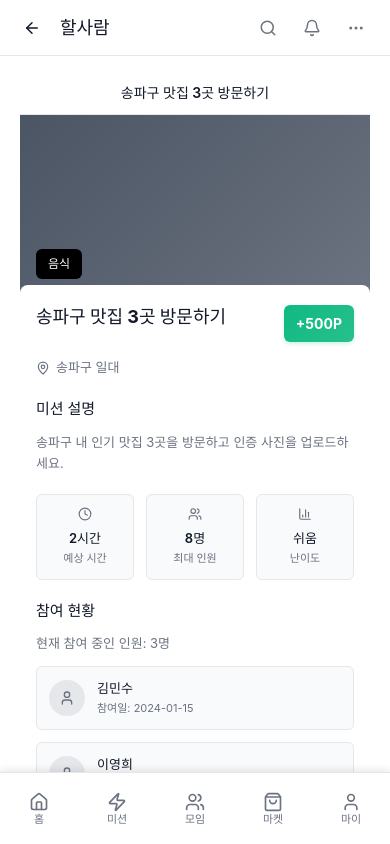
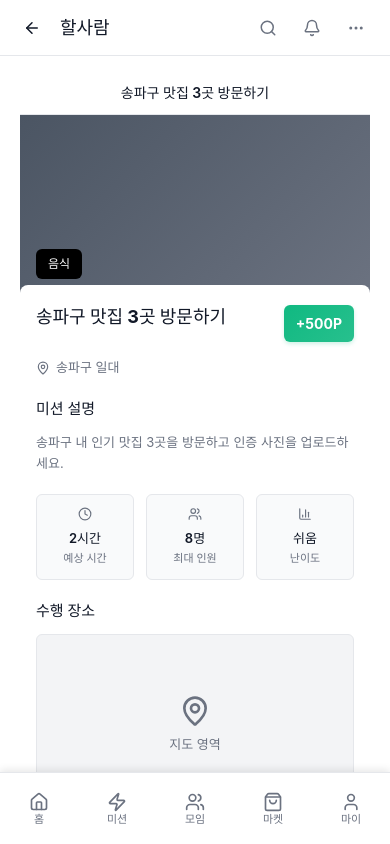
Before and after one commit to NIPA-AWS-Developer-2nd/client, a React (Vite) app: page /mission/1 in a window 390 px wide. Built offline with nearby package versions, Linux system fonts and the light colour scheme.

Commit message:
feat: Add MissionDetailPage component

```diff
--- a/src/pages/MissionDetailPage.tsx
+++ b/src/pages/MissionDetailPage.tsx
@@ -116,7 +116,7 @@ const MissionDetailPage: React.FC = () => {
 
     const handleJoinMission = () => {
         // 미션 참여 로직
-        console.log('미션 참여하기');
+        console.log('미션 시작하기');
     };
 
     const handleShare = () => {
@@ -193,26 +193,6 @@ const MissionDetailPage: React.FC = () => {
                         </InfoContent>
                     </InfoItem>
                 </InfoGrid>
-
-                <ParticipantsSection $isMobile={isMobile}>
-                    <SectionTitle $isMobile={isMobile}>참여 현황</SectionTitle>
-                    <ParticipantCount $isMobile={isMobile}>
-                        현재 참여 중인 인원: {missionData.currentParticipants}명
-                    </ParticipantCount>
-                    <ParticipantsList>
-                        {missionData.participants.map((participant) => (
-                            <ParticipantItem key={participant.id} $isMobile={isMobile}>
-                                <ParticipantAvatar $isMobile={isMobile}>
-                                    <User size={isMobile ? 16 : 18} />
-                                </ParticipantAvatar>
-                                <ParticipantInfo>
-                                    <ParticipantName $isMobile={isMobile}>{participant.name}</ParticipantName>
-                                    <JoinDate $isMobile={isMobile}>참여일: {participant.joinDate}</JoinDate>
-                                </ParticipantInfo>
-                            </ParticipantItem>
-                        ))}
-                    </ParticipantsList>
-                </ParticipantsSection>
 
                 <MapSection $isMobile={isMobile}>
                     <SectionTitle $isMobile={isMobile}>수행 장소</SectionTitle>
```
